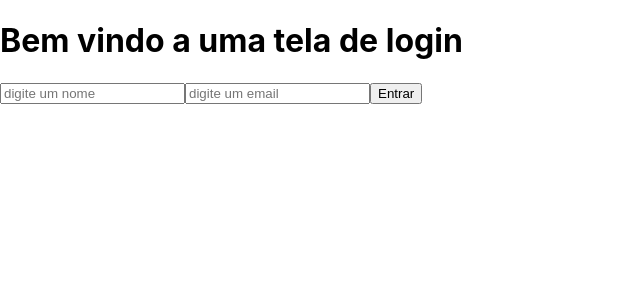
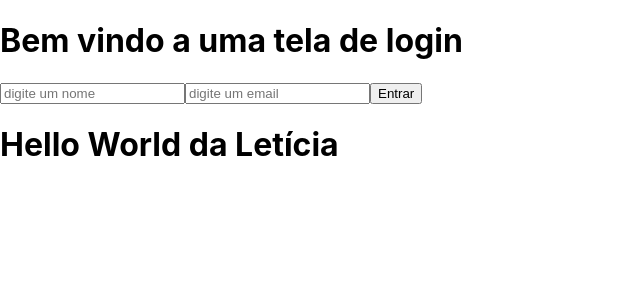
Before and after one commit to LeticiaF16/first-project, a React (Create React App) app: page / in a window 1280 px wide. Shown: the top 300 px of the page, without its empty margins (0-640 px from the left). Built offline with nearby package versions, Linux system fonts and the light colour scheme.

Commit message:
Adicionando novo componente

```diff
--- a/src/App.js
+++ b/src/App.js
@@ -1,5 +1,6 @@
 import logo from './logo.svg';
 import './App.css';
+import Tela from './Tela';
 
 function App() {
     return (
@@ -8,6 +9,8 @@ function App() {
             <input name="nome" placeholder="digite um nome" />
             <input name="email" placeholder="digite um email" />
             <button>Entrar</button>
+            <Tela />
+
         </>
     );
 }
--- /dev/null
+++ b/src/Tela.js
@@ -0,0 +1,13 @@
+import logo from './logo.svg';
+import './App.css';
+
+function Tela() {
+    return (
+        <>
+            <h1> Hello World da Letícia </h1>
+
+        </>
+    );
+}
+
+export default Tela;
```
